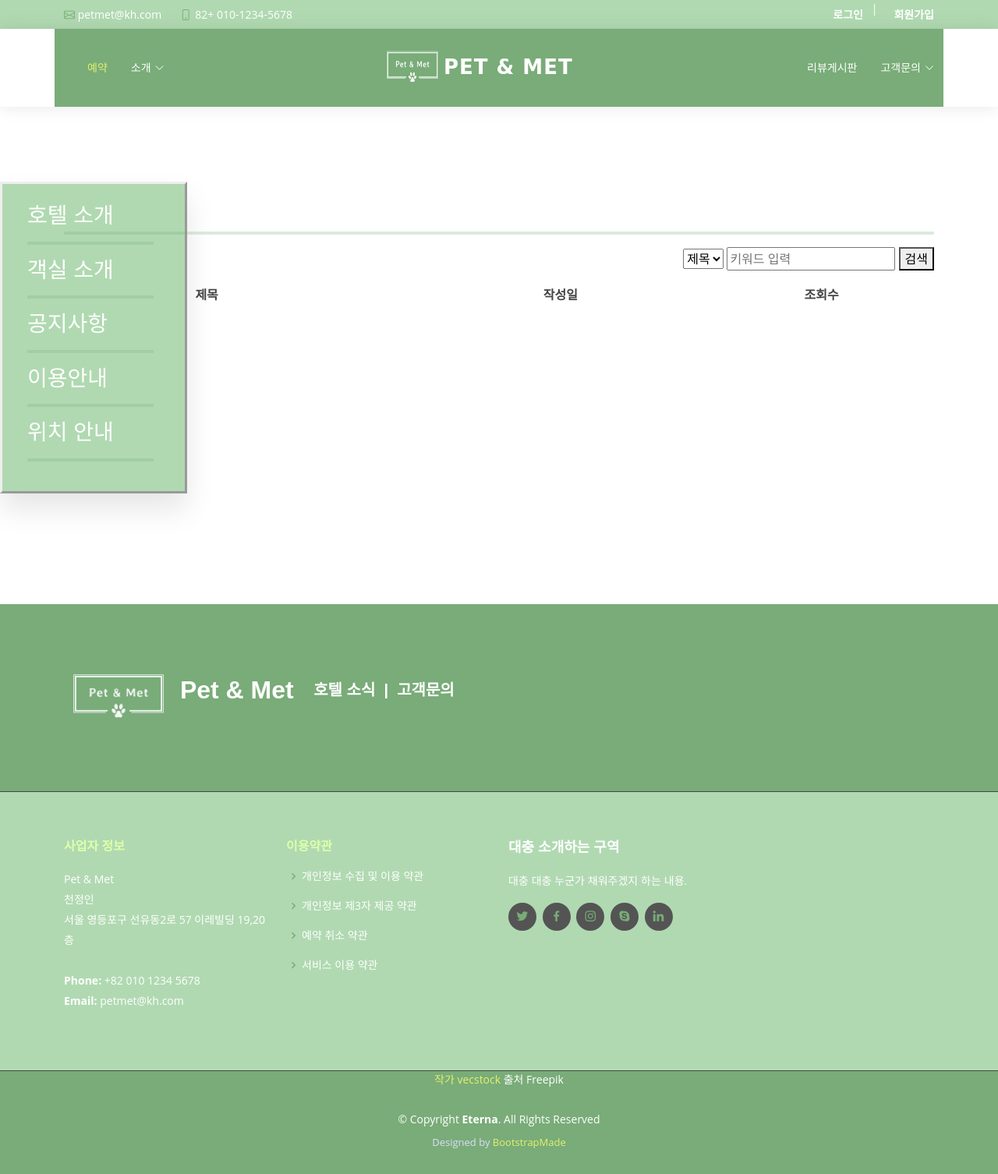
After one commit to cjswjddls/pet-and-met, a Java web app: page /list.bo in a window 1280 px wide; the page is wider, and only the part inside the window is pictured. The commit adds this page. Shown: that part at 78% size. Run offline with Tomcat 11, a stand-in JSP engine, Linux system fonts and the light colour scheme; lists and menus that the app fills with data are empty; some libraries are stand-ins or nearby versions.

Commit message:
주말 백업

```diff
--- a/pet-and-met/src/main/java/com/kh/payment/controller/PaymentApprove.java
+++ b/pet-and-met/src/main/java/com/kh/payment/controller/PaymentApprove.java
@@ -107,7 +107,7 @@ public class PaymentApprove extends HttpServlet {
 
 				int updateResult = new PaymentService().updatePaymentDone(tid, aid, method, appTime, oid, memberNo, 1);
 
-				if(updateResult > 0) { request.getRequestDispatcher("/views/payment/paymentDone.jsp").forward(request, response); }
+				if(updateResult > 0) { request.setAttribute("tid", tid); request.setAttribute("aid", aid); request.getRequestDispatcher("/views/payment/paymentDone.jsp").forward(request, response); }
 				else { session.setAttribute("alertMsg", "결제는 완료되었으나 DB연동에 실패하였습니다. 문의를 진행해주세요."); response.sendRedirect(request.getContextPath()); }
 			}
 			catch (Exception e) {
--- /dev/null
+++ b/pet-and-met/src/main/webapp/views/board/boardListView.jsp
@@ -0,0 +1,57 @@
+<%@ page language="java" contentType="text/html; charset=UTF-8"
+    pageEncoding="UTF-8"%>
+	<%
+		String pagePath = "./";
+		String pageName = "공지사항";
+	%>
+<!DOCTYPE html>
+<html>
+	<head>
+	<meta charset="UTF-8">
+	<title>Insert title here</title>
+	<style>
+		.container hr { background-color: rgb(121, 172, 120); border: 0; height: 4px; }
+		.boardSearch { float: right; }
+		.boardList { width: 100%; }
+	</style>
+	</head>
+	<body>
+		<%@ include file="/views/common/header.jsp" %>
+
+		<%@ include file="/views/common/sidebarHotel.jsp" %>
+
+		<div class="container">
+			<h1><%= pageName %></h1>
+			<hr>
+			<div class="boardSearch">
+				<form action="" method="get">
+					<select name="boardSearchCategory" id="boardSearchCategory">
+						<option value="title">제목</option>
+						<option value="content">내용</option>
+					</select>
+					<input type="text" required placeholder="키워드 입력">
+					<button type="submit">검색</button>
+				</form>
+			</div>
+			<br><br>
+			<div class="boardList">
+				<table style="width: 100%;">
+					<thead>
+						<tr>
+							<th width="15%">글번호</th>
+							<th width="40%">제목</th>
+							<th width="30%">작성일</th>
+							<th width="15%">조회수</th>
+						</tr>
+					</thead>
+					<tbody>
+
+					</tbody>
+				</table>
+			</div>
+			<div class="boardPage"></div>
+		</div>
+		<br><br><br><br><br><br><br><br><br><br><br><br><br><br><br><br>
+		<%@ include file="/views/common/footer.jsp" %>
+	</body>
+</html>
--- a/pet-and-met/src/main/webapp/views/common/header.jsp
+++ b/pet-and-met/src/main/webapp/views/common/header.jsp
@@ -117,7 +117,7 @@
                             <ul>
                                 <li><a href="<%= contextPath %>/hotel">호텔 소개</a></li>
                                 <li><a href="<%= contextPath %>/doghouse">객실 소개</a></li>
-                                <li><a href="#">공지사항</a></li>
+                                <li><a href="<%= contextPath %>/list.bo">공지사항</a></li>
                                 <li><a href="<%= contextPath %>/use">이용안내</a></li>
                                 <li><a href="<%= contextPath %>/map">위치안내</a></li>
                             </ul>
--- a/pet-and-met/src/main/webapp/views/common/sidebarHotel.jsp
+++ b/pet-and-met/src/main/webapp/views/common/sidebarHotel.jsp
@@ -19,7 +19,7 @@
 			<br>
 		    <ul><h3><a href="hotel">호텔 소개</a><hr></h3></ul>
 		    <ul><h3><a href="doghouse">객실 소개</a></h3><hr></ul>
-		    <ul><h3><a href="">공지사항</a><hr></h3></ul>
+		    <ul><h3><a href="<%= contextPath %>/list.bo">공지사항</a><hr></h3></ul>
 			<ul><h3><a href="use">이용안내</a><hr></h3></ul>
 		    <ul><h3><a href="map">위치 안내</a><hr></h3></ul>
 		</nav>
```
Also changed, not shown: pet-and-met/src/main/java/com/kh/board/controller/BoardListView.java (added, +36 -0 lines), pet-and-met/src/main/webapp/views/payment/paymentDone.jsp (+9 -1 lines), 2 other files.
